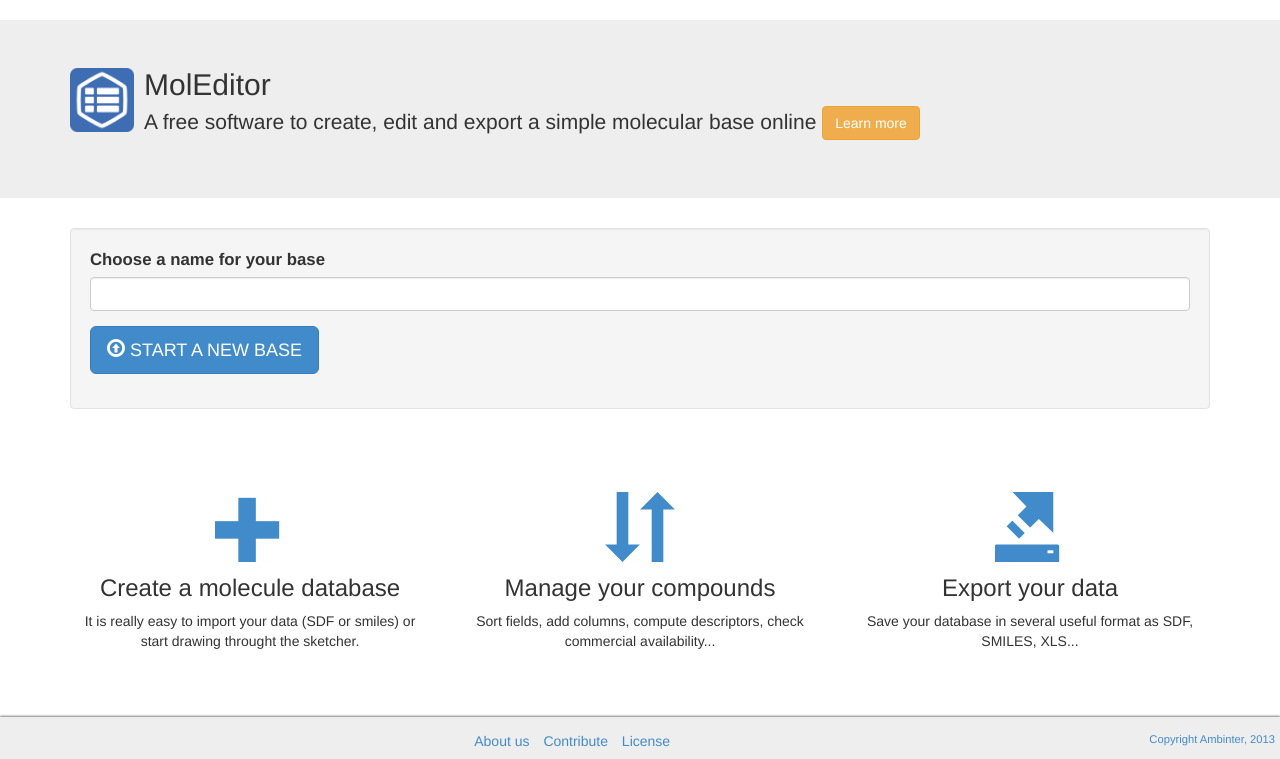
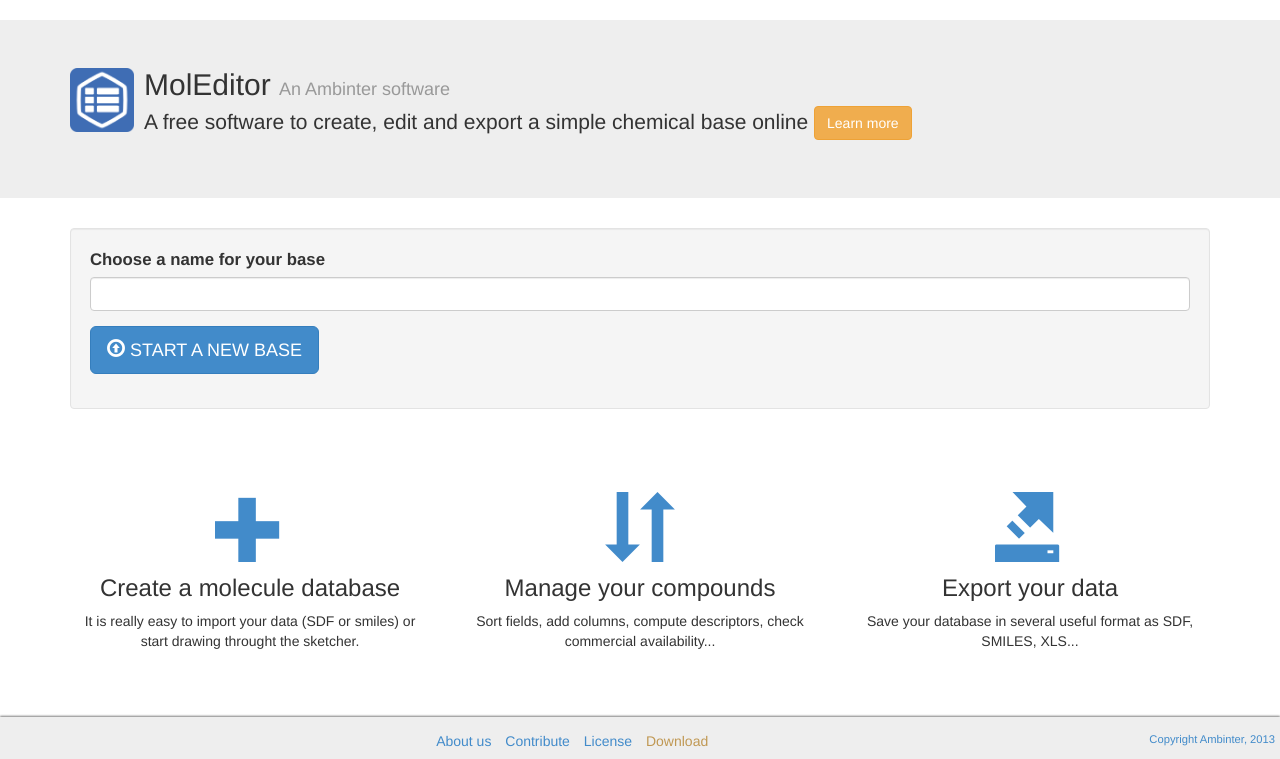
Before and after one commit to Ambinter/moleditor, a PHP site: the page made by src/views/index.twig in a window 1280 px wide. Shown: the part 50-809 px from the top of the page. Run offline with PHP 8.4, Linux system fonts and the light colour scheme; the template is opened without the code that fills it, so the values that code supplies are empty; form fields are guessed from the names that the template uses; some libraries are stand-ins or nearby versions.

Commit message:
add download link, cosmetics modifications

```diff
--- a/src/MolEditor/Depict.php
+++ b/src/MolEditor/Depict.php
@@ -1,5 +1,6 @@
 <?php
 // depict.php
+// IMPORTANT - REQUIREMENT: library GLIBC_2.14 required by indigo-cano
 namespace MolEditor;
 
 Class Depict
@@ -64,7 +65,7 @@
 
 	}
 
-	// SDF to Smiles using indigo-cano
+	// SDF to Smiles using indigo-cano (used for Ambinter availability checking and smiles exportations)
 	public function getSmiles($mol)
 	{
 		$indigo_cano_path = 'cd '.__DIR__.'/../software;';
@@ -73,7 +74,7 @@
 		$f=fopen ($molfile_path.'.mol', 'w+');
 		fputs ($f, $mol);
 		fclose($f);
-
+		// IMPORTANT - REQUIREMENT: library GLIBC_2.14 required by indigo-cano
 		exec ($indigo_cano_path.' ./indigo-cano_64 '. $molfile_path.'.mol >'.$molfile_path.'.smi');
 		if (is_file($molfile_path.'.smi'))
 		{
--- a/src/views/contribute.twig
+++ b/src/views/contribute.twig
@@ -21,7 +21,7 @@
 		<span class="pull-left media-object glyphicon glyphicon-th"></span>
 		<div class="media-body">
 			<h4 class="media-heading">Download MolEditor</h4>
-			You want to install MolEditor on your own server? It is easy: download it put files on your server. Requirements are only PHP5.3, Sqlite and openbabel.
+			You want to install MolEditor on your own server? It is easy: <a href="https://github.com/Ambinter/moleditor">download</a> it put files on your server. Requirements are only PHP5.3, Sqlite and openbabel.
 		</div>
     </li>
 
@@ -37,7 +37,7 @@
 		<span class="pull-left media-object glyphicon glyphicon-envelope"></span>
 		<div class="media-body">
 			<h4 class="media-heading">Report bugs and feedback</h4>
-			Do not hesitate to send bugs reports on GitHub or <a href="mailto:chemoinformatics@ambinter.com">send us</a> your feedback or questions.
+			Do not hesitate to send bugs reports on <a href="https://github.com/Ambinter/moleditor">GitHub</a> or <a href="mailto:chemoinformatics@ambinter.com">send us</a> your feedback or questions.
 		</div>
     </li>
    </div>
--- a/src/views/index.twig
+++ b/src/views/index.twig
@@ -7,8 +7,8 @@
     <div class="media">
         <img class="logo media-object pull-left" src="{{ app.request.basepath }}/images/moleditor_logo.png"/>
         <div class="media-body">
-            <h2 class="media-heading">MolEditor</h2>
-            <p>A free software to create, edit and export a simple molecular base online <a class="btn btn-warning" role="button" href="{{path('learnMore')}}">Learn more</a></p>
+            <h2 class="media-heading">MolEditor <small>An Ambinter software</small></h2>
+            <p>A free software to create, edit and export a simple chemical base online <a class="btn btn-warning" role="button" href="{{path('learnMore')}}">Learn more</a></p>
         </div>
     </div>
   </div>
--- a/src/views/layout.twig
+++ b/src/views/layout.twig
@@ -71,6 +71,7 @@
 	    {#<li><a href="">Help</a></li>#}
 	    <li><a href="{{path('contribute')}}">Contribute</a></li> {# documentation, download#}
 	    <li><a href="{{path('license')}}">License</a></li>
+	    <li><a class="text-warning" href="https://github.com/Ambinter/moleditor/archive/master.zip">Download</a></li>
 	<li class="small margin navbar-right">
 	    Copyright<a target="top" href="http://www.ambinter.com/about-us"> Ambinter</a>, 2013
 	</li>
```
